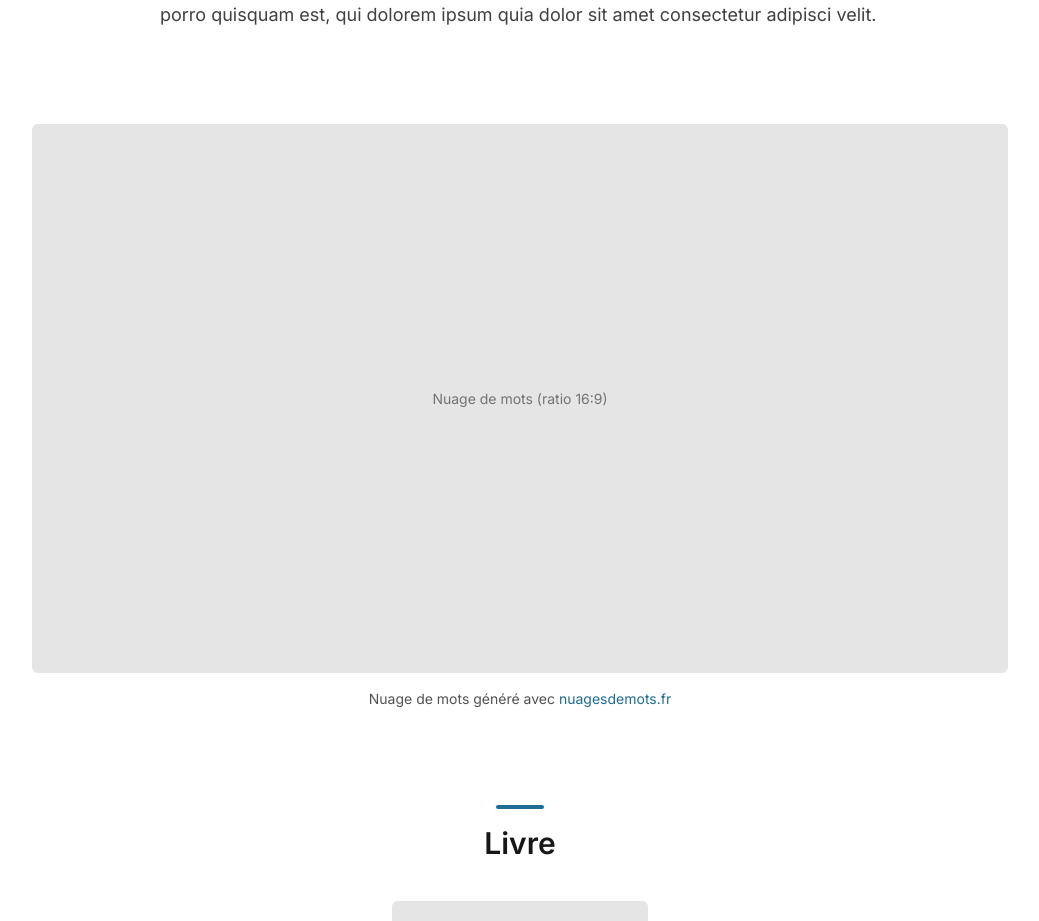
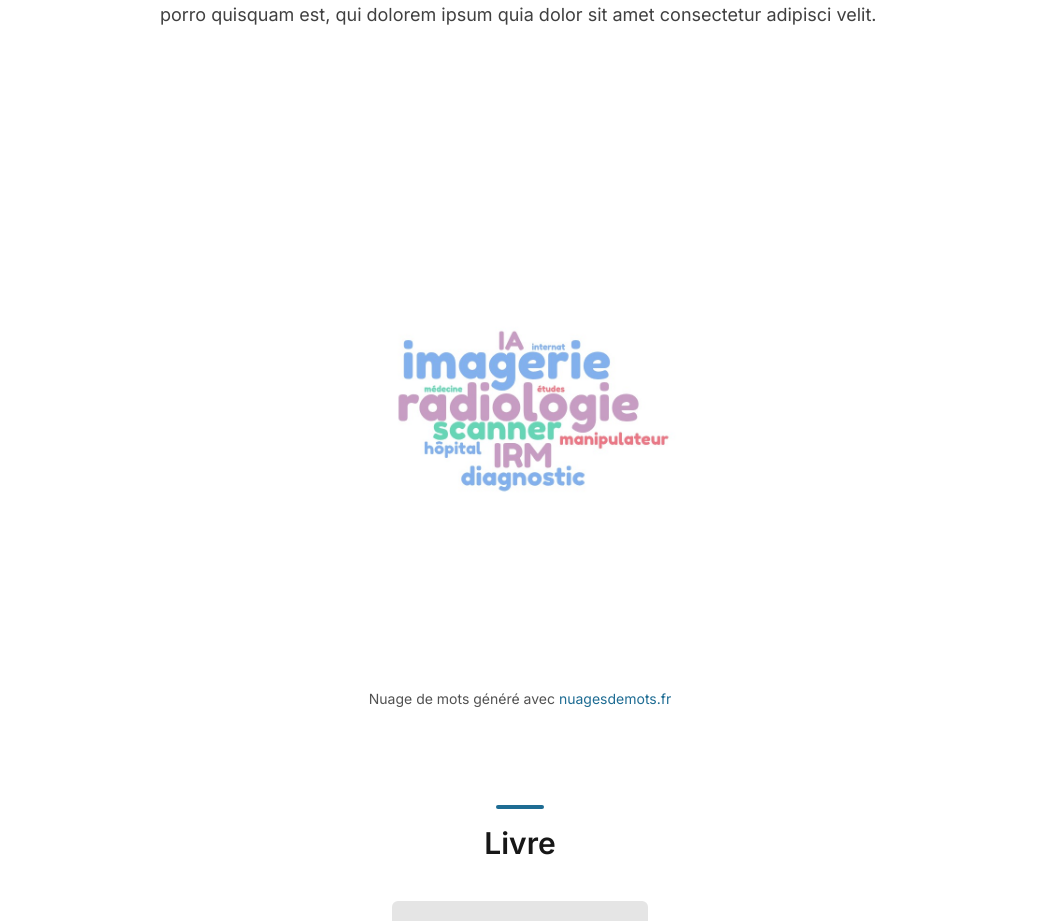
Before and after one commit to elwalidiaboubacar-web/bolt, a React (Vite) app: page / in a window 1280 px wide. Shown: the part 806-1727 px from the top of the page, without its empty margins (120-1159 px from the left). Built offline with nearby package versions, Linux system fonts and the light colour scheme.

Commit message:
Replace ImagePlaceholder with an image element

```diff
--- a/src/components/WordCloud.tsx
+++ b/src/components/WordCloud.tsx
@@ -1,13 +1,9 @@
-import ImagePlaceholder from '@/components/ImagePlaceholder';
-
 export default function WordCloud() {
   return (
     <figure className="mx-auto max-w-5xl px-6 pb-16 md:pb-24">
-      {/* INSERER LE NUAGE DE MOTS ICI : remplacer le bloc gris par une balise <img> (ratio 16:9) */}
-      <ImagePlaceholder label="Nuage de mots (ratio 16:9)" className="aspect-video w-full" />
+      <img src="/2.jpg" alt="Nuage de mots" className="aspect-video w-full object-contain rounded-md" />
       <figcaption className="mt-4 text-center text-sm text-neutral-600">
         Nuage de mots généré avec{' '}
-        {/* Lien vers l'outil utilisé pour générer le nuage (modifiable) */}
         <a
           href="https://www.nuagesdemots.fr/"
           target="_blank"
```
